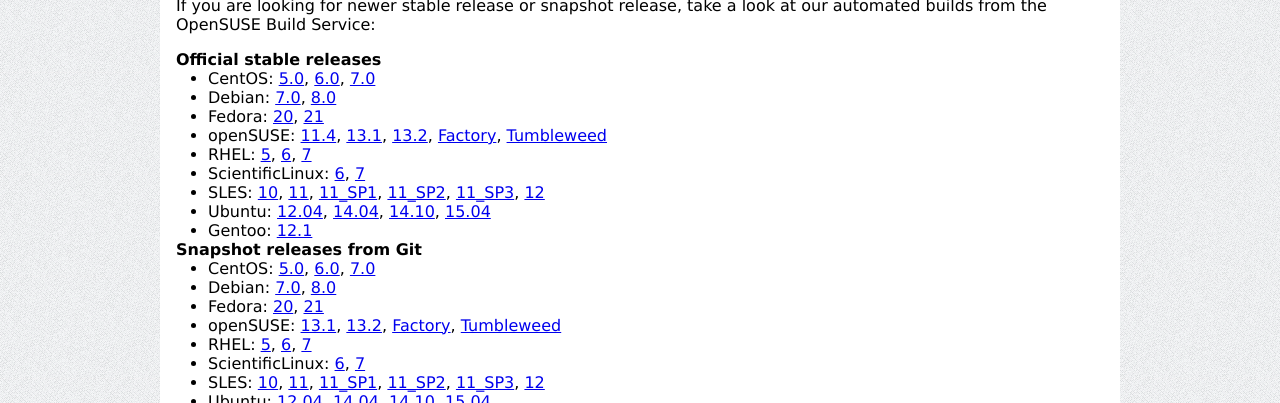
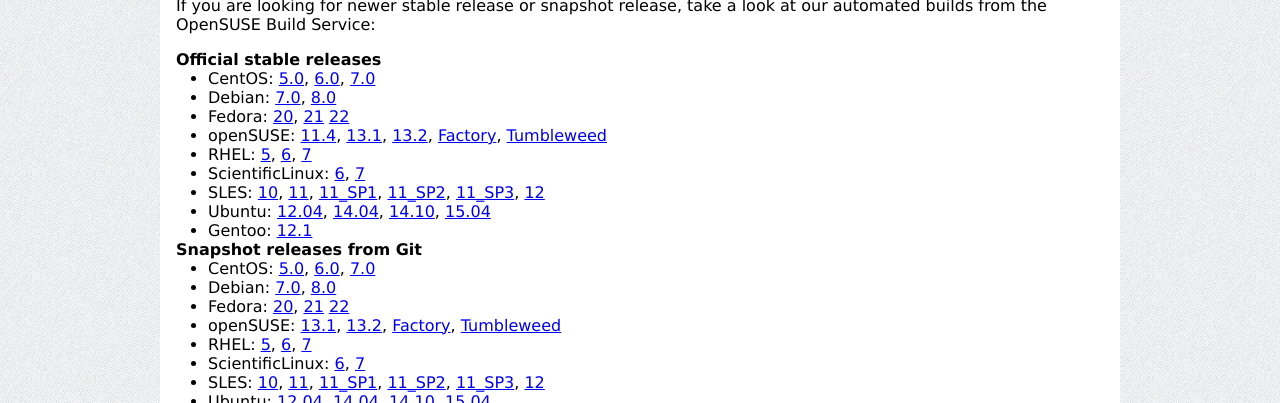
Before and after one commit to rear/rear.github.com, a Jekyll site: the page built from download/index.md, in a window 1280 px wide. Shown: the part 744-1147 px from the top of the page. Built offline with Jekyll 4.4.1, drawn with Linux system fonts in a browser that asks for light colours; comment, search, counter and statistics services are not loaded.

Commit message:
adding fedora22 to our download list

```diff
--- a/download/index.md
+++ b/download/index.md
@@ -60,6 +60,7 @@
  * Fedora:
     [20](http://download.opensuse.org/repositories/Archiving:/Backup:/Rear/Fedora_20/noarch/),
     [21](http://download.opensuse.org/repositories/Archiving:/Backup:/Rear/Fedora_21/noarch/)
+    [22](http://download.opensuse.org/repositories/Archiving:/Backup:/Rear/Fedora_22/noarch/)
  * openSUSE:
     [11.4](http://download.opensuse.org/repositories/Archiving:/Backup:/Rear/openSUSE_11.4/noarch/),
     [13.1](http://download.opensuse.org/repositories/Archiving:/Backup:/Rear/openSUSE_13.1/noarch/),
@@ -100,6 +101,7 @@
  * Fedora:
     [20](http://download.opensuse.org/repositories/Archiving:/Backup:/Rear:/Snapshot/Fedora_20/noarch/),
     [21](http://download.opensuse.org/repositories/Archiving:/Backup:/Rear:/Snapshot/Fedora_21/noarch/)
+    [22](http://download.opensuse.org/repositories/Archiving:/Backup:/Rear:/Snapshot/Fedora_22/noarch/)
  * openSUSE:
     [13.1](http://download.opensuse.org/repositories/Archiving:/Backup:/Rear:/Snapshot/openSUSE_13.1/noarch/),
     [13.2](http://download.opensuse.org/repositories/Archiving:/Backup:/Rear:/Snapshot/openSUSE_13.2/noarch/),
```
